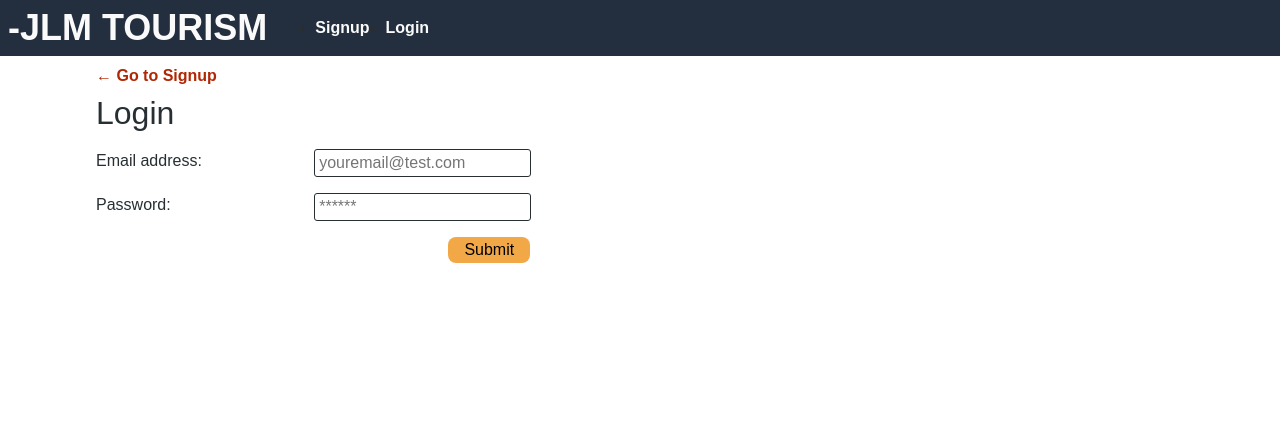
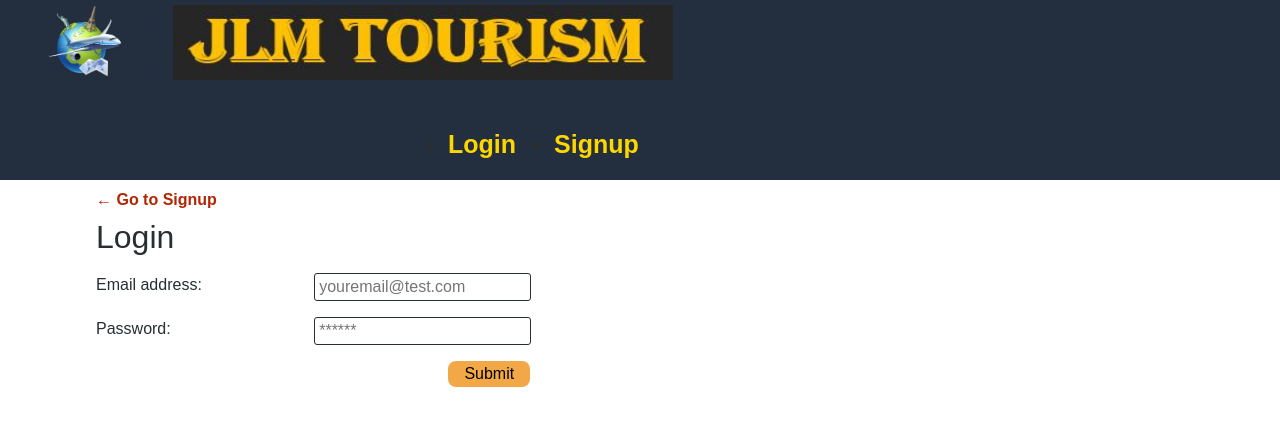
Before and after one commit to mirzadev/jlm-tourism, a React (Create React App) app in the folder client/: page /login in a window 1280 px wide. Shown: the top 426 px of the page. Built offline with nearby package versions, Linux system fonts and the light colour scheme.

Commit message:
header updated

```diff
--- a/client/src/components/Nav/index.js
+++ b/client/src/components/Nav/index.js
@@ -1,6 +1,7 @@
 import React from "react";
 import Auth from "../../utils/auth";
 import { Link } from "react-router-dom";
+import './style.css';
 
 function Nav() {
 
@@ -25,13 +26,13 @@ function Nav() {
       return (
         <ul className="flex-row">
           <li className="mx-1">
-            <Link to="/signup">
-              Signup
+            <Link to="/login" class="login">
+              Login
             </Link>
           </li>
-          <li className="mx-1">
-            <Link to="/login">
-              Login
+          <li className="mx-2">
+            <Link to="/signup" class="signup">
+              Signup
             </Link>
           </li>
         </ul>
@@ -41,10 +42,11 @@ function Nav() {
 
   return (
     <header className="flex-row px-1">
-      <h1>
+      <h1 class="company-name">
         <Link to="/">
-          <span role="img" aria-label="JLM Logo"> </span>
-          -JLM TOURISM
+          <img src="/images/jlm-tourism.png" role="img" aria-label="JLM Logo" class="app-logo" style={{ width: 75, height: 75 }} />
+          <img src="/images/jlm-heading.jpg" role="img" aria-label="JLM Heading" class="app-heading" style={{ width: 500, height: 75 }} />
+
         </Link>
       </h1>
 
--- /dev/null
+++ b/client/src/components/Nav/style.css
@@ -0,0 +1,28 @@
+.main-header{
+      margin-left: 50px;
+      padding-bottom: 50px;
+      margin-bottom: 30px;
+      margin-top: 0px;
+}
+
+.app-logo{
+      margin-left: 40px;
+}
+.app-heading{
+
+      margin-left: 50px;
+}
+.mx-1, .mx-2{
+      margin-top: 15px;
+      font-size: 25px;
+      font-weight: bold;
+}
+.mx-1{
+      margin-left: 400px;
+}
+.mx-2{
+      margin-left: 30px;
+}
+.signup, .login{
+      color: gold;
+}
--- a/client/src/components/ProductItem/index.js
+++ b/client/src/components/ProductItem/index.js
@@ -42,6 +42,7 @@ function ProductItem(item) {
         <img
           alt={name}
           src={`/images/${image}`}
+          style={{ width: 300, height: 200 }}
         />
         <p>{name}</p>
       </Link>
```
Also changed, not shown: client/public/images/jlm-heading.JPG (added), client/public/images/jlm-logo.jpg (deleted).
